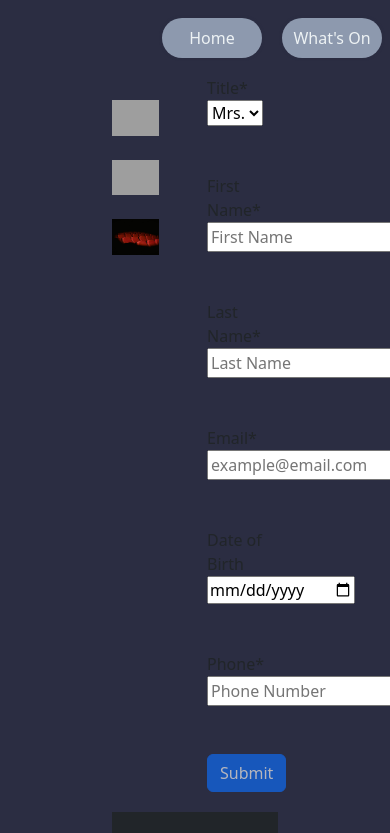
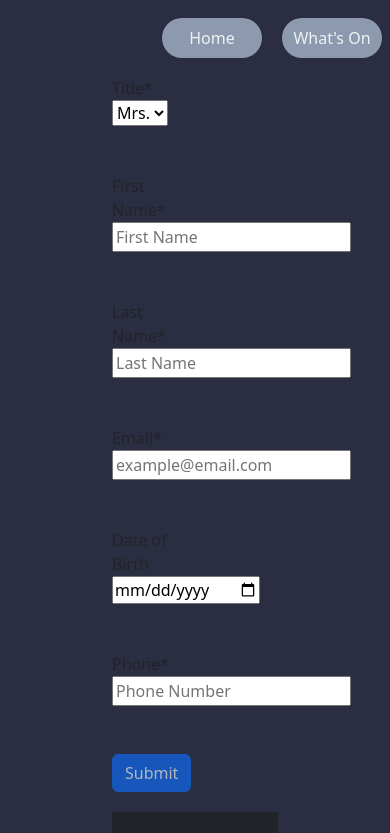
Before and after one commit to digital-futures-academy-se-2404-a/web-development-hackathon-group-5-1, a plain HTML site: page signup.html in a window 390 px wide. Shown: the top 833 px of the page. Drawn offline with nearby package versions, Linux system fonts and the light colour scheme; grey boxes are pictures that could not be loaded.

Commit message:
Set images in signup to hide when on medium or smaller screen

```diff
--- a/signup.html
+++ b/signup.html
@@ -47,7 +47,7 @@
   <body>
     <div class="container-fluid">
       <div class="row">
-        <div class="col-6">
+        <div class="col-6 d-none d-lg-block">
           <div class="row mt-4 image-holder ratio">
               <img
                 class="mx-auto d-block"
```
